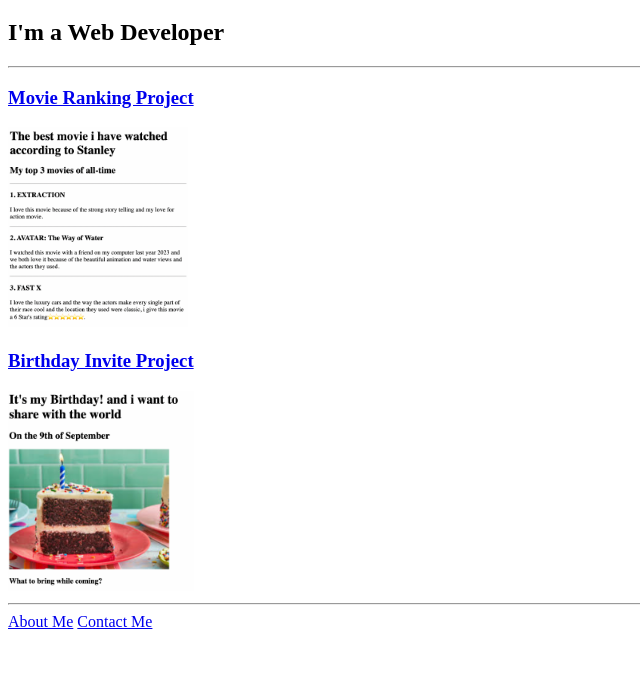
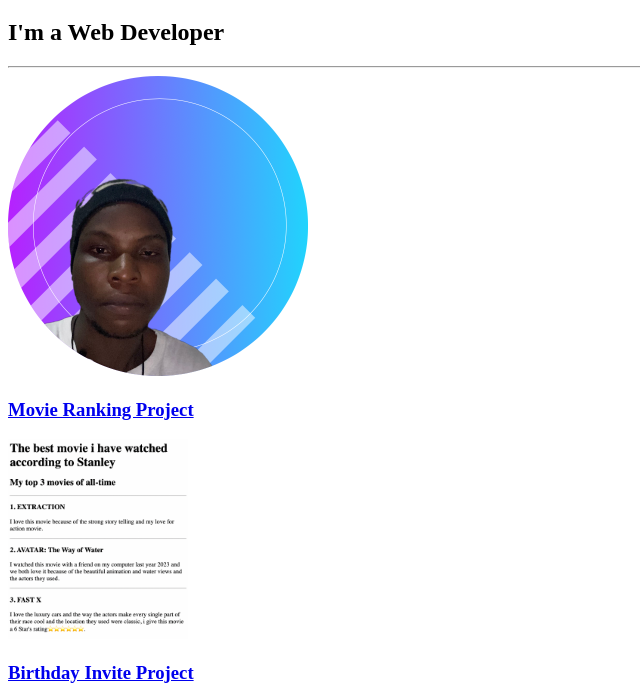
Before and after one commit to Stanley-24/My-html-portfolio, a plain HTML site: page index.html in a window 1280 px wide. Shown: the part 61-761 px from the top of the page, without its empty margins (0-640 px from the left). Drawn offline with Linux system fonts and the light colour scheme.

Commit message:
Update index.html

```diff
--- a/index.html
+++ b/index.html
@@ -10,6 +10,7 @@
   <h1>Stanley Owarieta Portfolio</h1>
   <h2>I'm a Web Developer</h2>
   <hr />
+  <img src="./assets/images/Stanley profile.png" height="300" alt="Stanley profile picture">
   <h3><a href="./public/movie-ranking.html">Movie Ranking Project</a></h3>
   <img src="./assets/images/Best movie picture.png" height="200" alt="movie ranking project preview"/>
   <h3><a href="./public/birthday-invite.html">Birthday Invite Project</a></h3>
```
